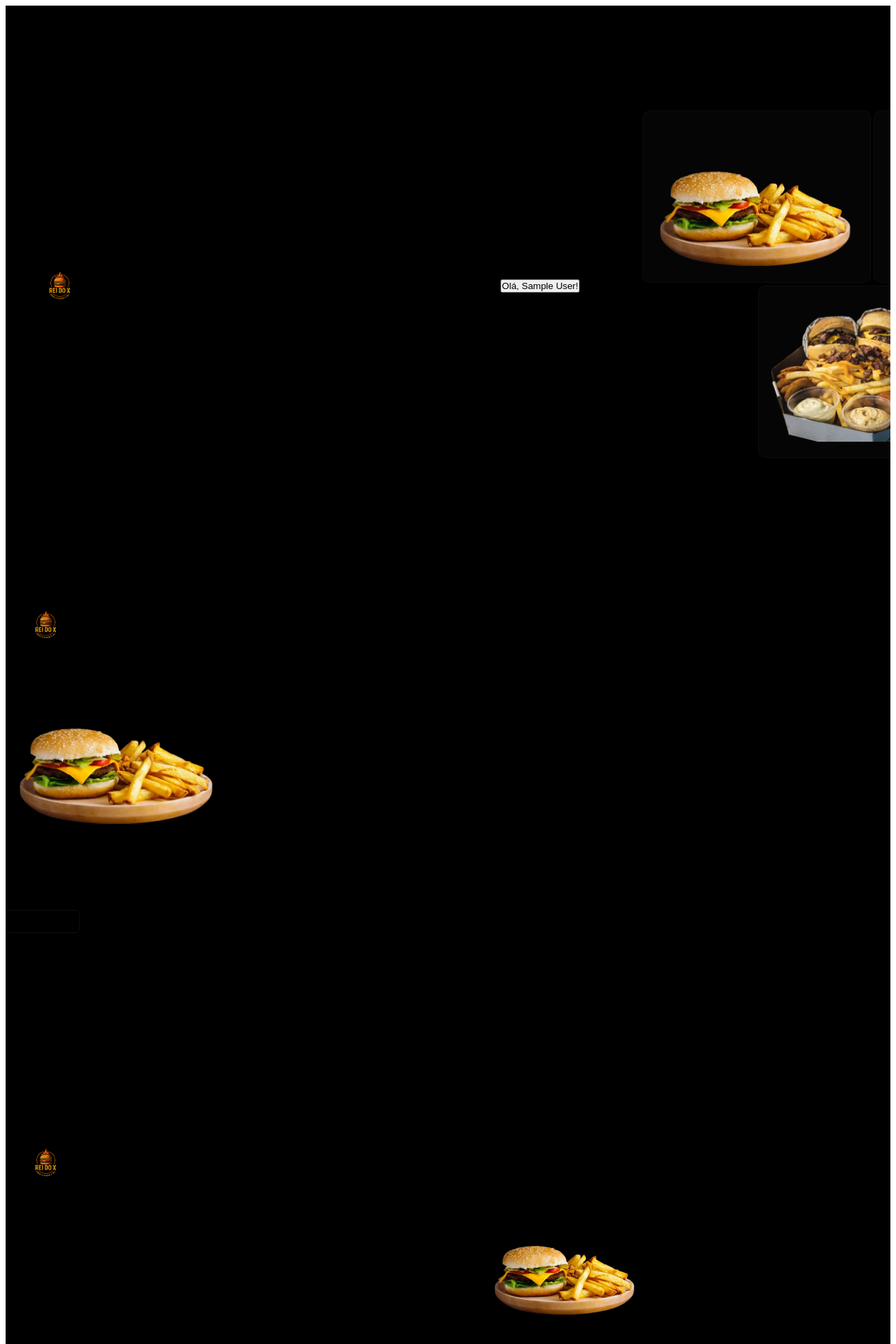
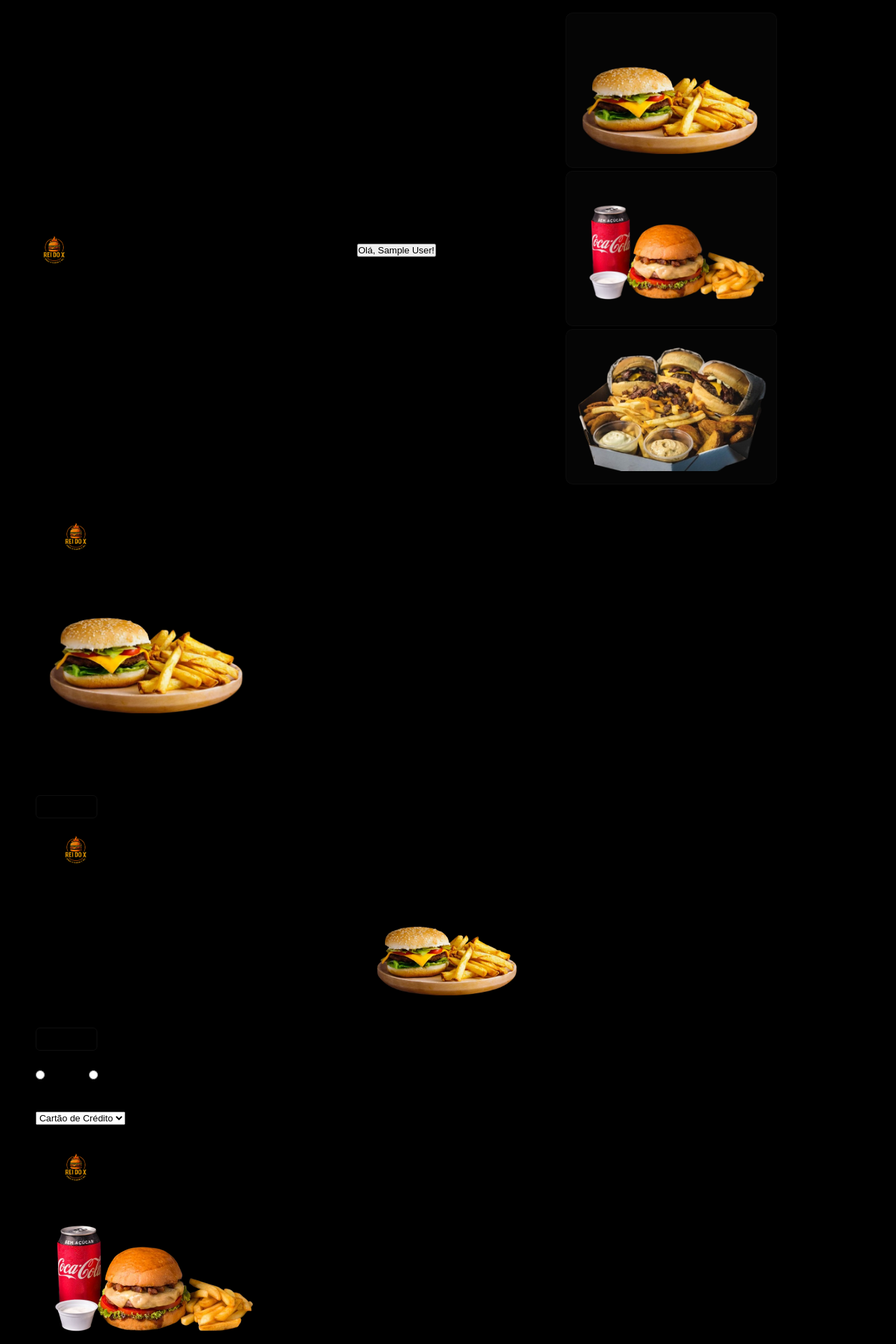
Before and after one commit to Zucolin/ReidoX, a PHP site: page /Escolha/combos.php in a window 1280 px wide. Shown: the top 1920 px of the page at 70% size. Run offline with PHP 8.4, Linux system fonts and the light colour scheme; the visitor is signed in with stand-in values (Sample User, id 1).

Commit message:
correcao-section

```diff
--- a/Escolha/estilo.css
+++ b/Escolha/estilo.css
@@ -2,23 +2,20 @@
 
 /* Reset leve */
 
-*{
-  overflow-y:hidden;
-  padding: 0%;
+* {
+    margin: 0;
+    padding: 0;
+    box-sizing: border-box;
 }
-body{
-    padding:0%;
+
+body {
+    overflow-y: hidden;
 }
-/* Forçar ausência de qualquer transform/rotacao (único lugar necessário) */
 
-/* NAV fixa: layout em grid (logo | centro (ul + título) | usuário) */
-section{
-    margin:0;
-    padding:0;
-    height:100vh;
-    width:200vh;
-    margin-right: 200px;
+section {
     background-color: #000;
+    margin: 0 auto;
+    padding: 0 4%;
 }
 .nav-escolha{
   top: 0;
```
